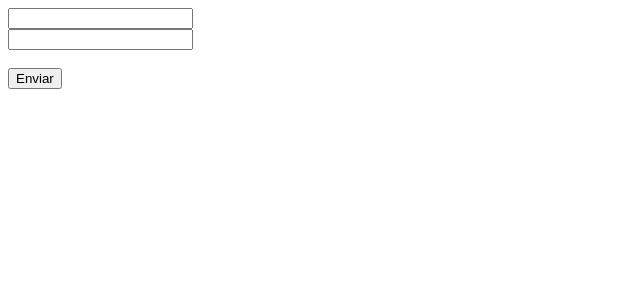
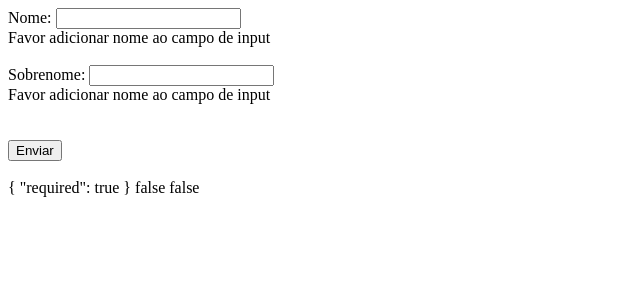
Before and after one commit to jvmhonorato/start-angular, an Angular app: page / in a window 1280 px wide. Shown: the top 300 px of the page, without its empty margins (0-640 px from the left). Built offline with nearby package versions, Linux system fonts and the light colour scheme.

Commit message:
add dirty and touched validations

```diff
--- a/src/app/reactive-forms/reactive-forms.component.html
+++ b/src/app/reactive-forms/reactive-forms.component.html
@@ -1,9 +1,35 @@
+<div>
   <form [formGroup]="cadastroForm" (ngSubmit)="submitForm()">
-  <input type="text" formControlName="firstName" >
+    <label>
+      Nome:
+      <input type="text" formControlName="firstName" ><br/>
+      <span *ngIf="cadastroForm.get('firstName')?.errors">Favor adicionar nome ao campo de input </span>
+    </label>
     <br />
-  <input type="text" formControlName="lastName" >
+    <br />
+    <label>
+      Sobrenome:
+      <input type="text" formControlName="lastName" ><br/>
+      <span *ngIf="cadastroForm.get('lastName')?.errors">Favor adicionar nome ao campo de input </span>
+    </label>
+
     <br />
     {{cadastroForm.get('firstName')?.value}} {{cadastroForm.get('lastName')?.value}}
     <br />
+    <br />
     <button >Enviar</button>
+    <br />
+    <br />
+    <span>{{cadastroForm.get('firstName')?.value?.firstName | json}} {{cadastroForm.get('lastName')?.value?.lastName | json}}</span>
+
+
+    <span *ngIf="cadastroForm.get('firstName')?.touched || cadastroForm.get('firstName')?.dirty  ">Tocado</span>
+
+
   </form>
+  {{cadastroForm.get('firstName')?.errors | json}}
+  {{cadastroForm.get('firstName')?.touched | json}}
+  {{cadastroForm.get('firstName')?.dirty | json}}
+
+
+</div>
--- a/src/app/reactive-forms/reactive-forms.component.ts
+++ b/src/app/reactive-forms/reactive-forms.component.ts
@@ -1,5 +1,5 @@
 import { Component } from '@angular/core';
-import { FormBuilder, FormGroup } from '@angular/forms';
+import { FormBuilder, FormGroup, Validators } from '@angular/forms';
 
 @Component({
   selector: 'app-reactive-forms',
@@ -9,8 +9,8 @@ import { FormBuilder, FormGroup } from '@angular/forms';
 export class ReactiveFormsComponent {
 
   public cadastroForm: FormGroup = this.formBuilder.group({
-    firstName: [''],
-    lastName: ['']
+    firstName: ['', Validators.required],
+    lastName: ['', Validators.required]
   })
 
   constructor(private formBuilder: FormBuilder) { }
```
Also changed, not shown: tutorial.txt. Lines whose indentation alone changed are shown as unchanged.
